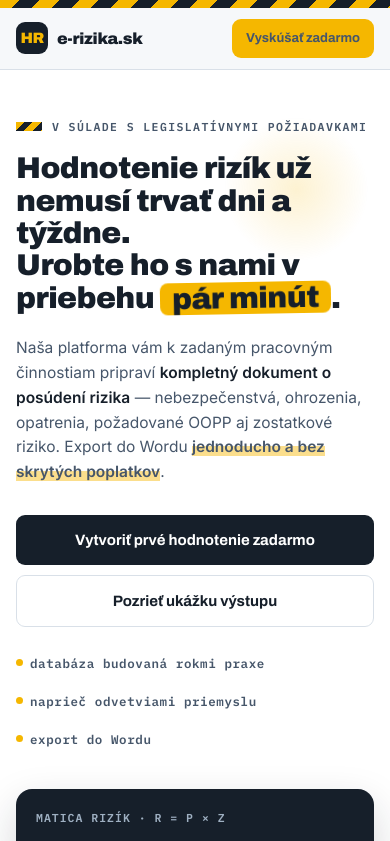
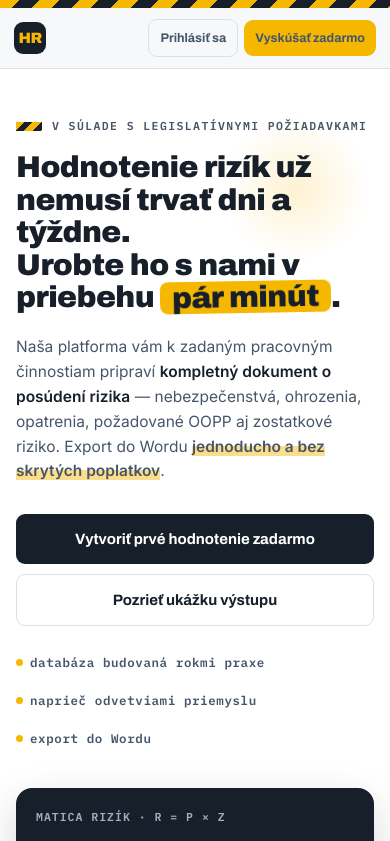
Before and after one commit to anfan143/erizika, a Next.js app: page / in a window 390 px wide. Shown: the top 841 px of the page. Built offline with nearby package versions, Linux system fonts and the light colour scheme.

Commit message:
Mobil: v navigacii zobrazit aj Prihlasit sa (obe tlacidla)

```diff
--- a/app/globals.css
+++ b/app/globals.css
@@ -328,17 +328,19 @@
   .land .foot-top{flex-direction:column;align-items:flex-start;gap:10px}
 }
 
-/* ---------- MOBILNÁ HLAVIČKA: kompaktná, bez zalamovania značky ---------- */
+/* ---------- MOBILNÁ HLAVIČKA: kompaktná, obe tlačidlá (Prihlásiť + Vyskúšať) ---------- */
 .land .logo b{white-space:nowrap}
 @media (max-width:680px){
-  .land nav .nav-in{padding:11px 16px;gap:10px;flex-wrap:nowrap}
-  .land .logo{gap:9px;flex-shrink:0}
+  .land nav .nav-in{padding:11px 14px;gap:8px;flex-wrap:nowrap}
+  .land .logo{gap:8px;flex-shrink:0;min-width:0}
   .land .logo-mark{width:32px;height:32px;font-size:15px}
-  .land .logo b{font-size:16px}
-  .land .nav-links{margin-left:auto;gap:8px;flex-shrink:0}
-  .land .nav-links .btn-sm{padding:9px 14px;font-size:13px}
-  /* na úzkom displeji necháme len hlavné CTA; prihlásenie je v cenníku aj v pätičke */
-  .land .nav-links a[href="/login"]{display:none}
+  .land .logo b{font-size:15px}
+  .land .nav-links{margin-left:auto;gap:6px;flex-shrink:0}
+  .land .nav-links .btn-sm{padding:8px 11px;font-size:12.5px;white-space:nowrap}
+}
+/* veľmi úzke displeje: skry len text značky (HR ikona ostáva), nech sa zmestia obe tlačidlá */
+@media (max-width:420px){
+  .land .logo b{display:none}
 }
 
 /* ============================================================
```
